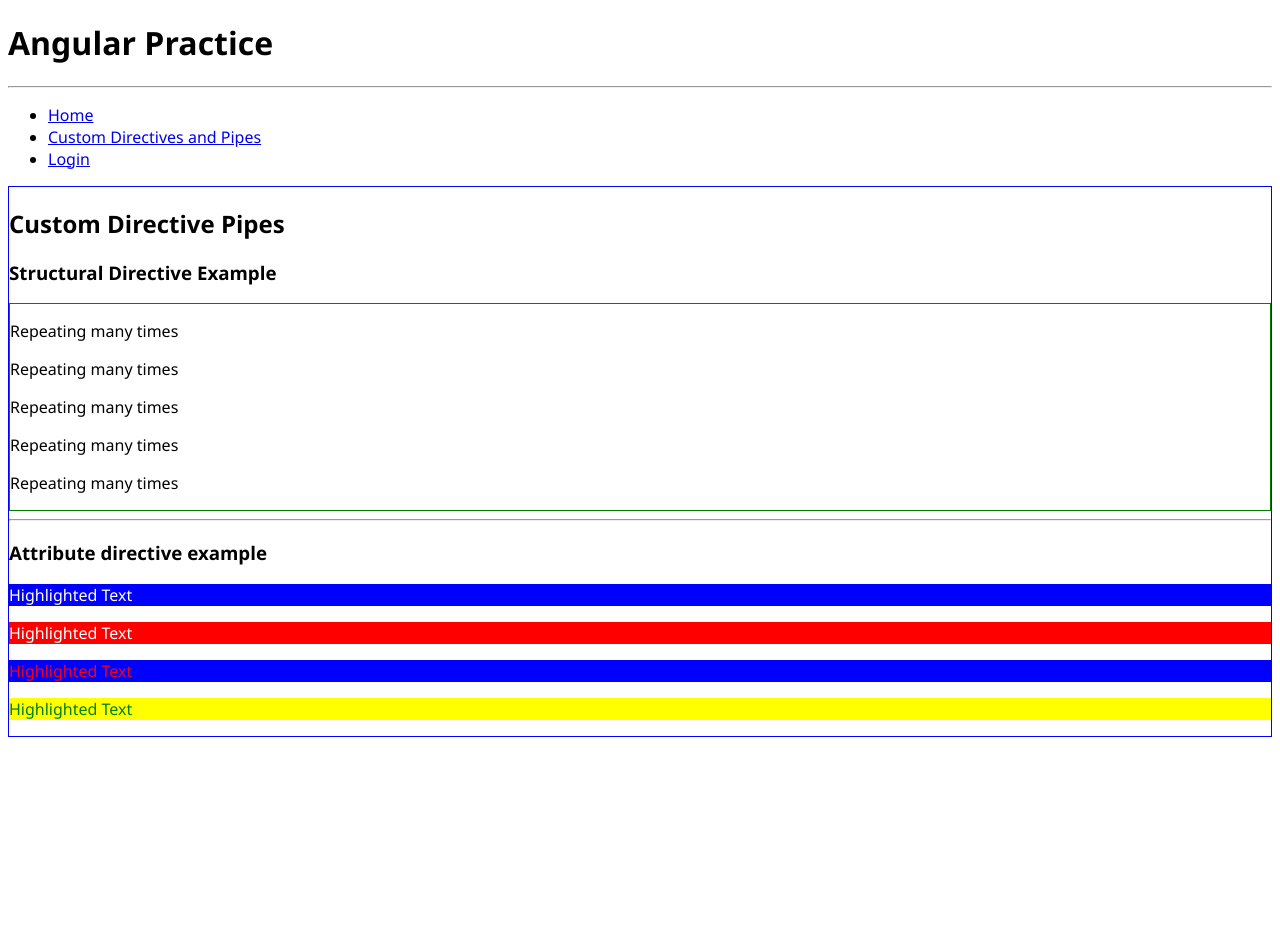
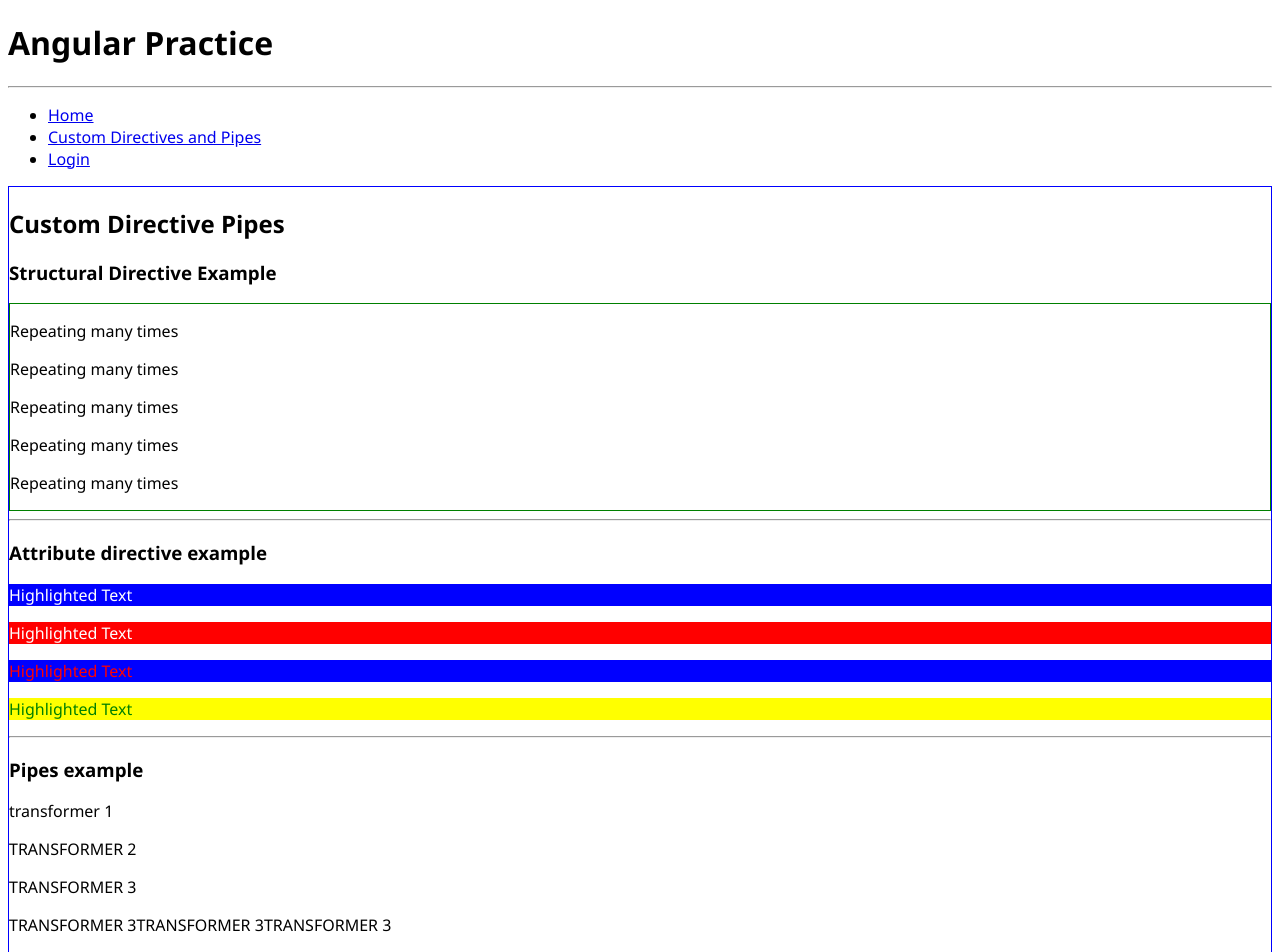
Before and after one commit to arslanahmad656/Angular-Practice, an Angular app in the folder my-app/: page /customdirectives in a window 1280 px wide. Shown: the top 952 px of the page. Before the commit the page ends 800 px from the top, so only its background shows below. Built offline with nearby package versions, Linux system fonts and the light colour scheme.

Commit message:
Added Pipe Example

```diff
--- a/my-app/src/app/app.module.ts
+++ b/my-app/src/app/app.module.ts
@@ -25,6 +25,7 @@
 import { ShowTwiceDirective } from './custom-directives/show-twice.directive';
 import { CustomDirectivePipeComponent } from './custom-directive-pipe/custom-directive-pipe.component';
 import { TextHighlighterDirective } from './custom-directives/text-highlighter.directive';
+import { TextTransformerPipe } from './pipes/text-transformer.pipe';
 
 @NgModule({
   declarations: [
@@ -44,7 +45,8 @@
     SampledataComponent,
     ShowTwiceDirective,
     CustomDirectivePipeComponent,
-    TextHighlighterDirective
+    TextHighlighterDirective,
+    TextTransformerPipe
   ],
   imports: [
     BrowserModule,
--- a/my-app/src/app/custom-directive-pipe/custom-directive-pipe.component.html
+++ b/my-app/src/app/custom-directive-pipe/custom-directive-pipe.component.html
@@ -13,3 +13,12 @@
 <p appTextHighlighter backgroundColor="red">Highlighted Text</p>
 <p appTextHighlighter textColor="red">Highlighted Text</p>
 <p appTextHighlighter textColor="green" backgroundColor="yellow">Highlighted Text</p>
+
+<hr>
+<h3>
+    Pipes example
+</h3>
+<p>{{'Transformer 1' | textTransformer}}</p>
+<p>{{'Transformer 2' | textTransformer:'uppercase'}}</p>
+<p>{{'Transformer 3' | textTransformer:'uppercase':3}}</p>
+<p>{{'Transformer 3' | textTransformer: 'uppercase': 3: true}}</p>
--- /dev/null
+++ b/my-app/src/app/pipes/text-transformer.pipe.ts
@@ -0,0 +1,30 @@
+import { Pipe, PipeTransform } from '@angular/core';
+
+@Pipe({
+  name: 'textTransformer'
+})
+export class TextTransformerPipe implements PipeTransform {
+
+  transform(
+    value: string,
+    transform: 'uppercase' | 'lowercase' = 'lowercase',
+    repeatCount: number = 1,
+    repeat: boolean = false): string {
+
+    console.log({
+      value, transform, repeatCount, repeat
+    })
+
+    if (!value) return value;
+    if (repeatCount < 1) repeatCount = 1;
+    switch (transform) {
+      case 'lowercase': value = value.toLowerCase(); break;
+      case 'uppercase': value = value.toUpperCase(); break;
+    }
+
+    if (repeat) value = value.repeat(repeatCount);
+
+    return value;
+  }
+
+}
```
Also changed, not shown: 1 other file (tests, documents, lock files or other folders).
